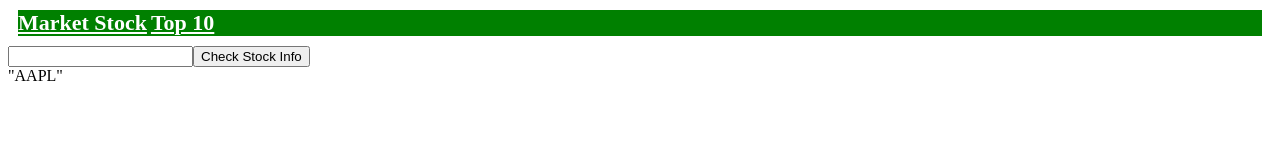
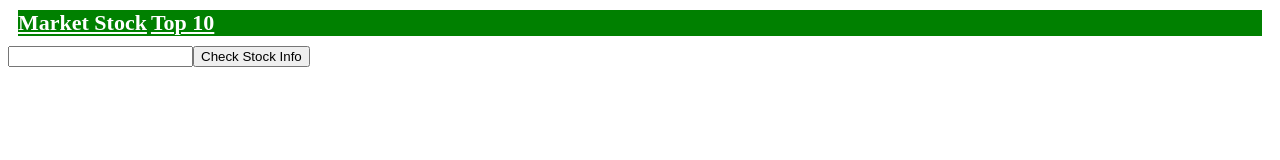
Before and after one commit to wanxuanh/marketstock, a React (Create React App) app: page / in a window 1280 px wide. Shown: the top 160 px of the page. Built offline with nearby package versions, Linux system fonts and the light colour scheme; a web font is replaced by a local one.

Commit message:
props key rectified

```diff
--- a/src/App.js
+++ b/src/App.js
@@ -46,8 +46,8 @@ function App() {
        </div>
       <Form handleSubmit={handleSubmit} />
       <StockInfo stocks={StockData} />
-      <div>{JSON.stringify(StockData)}</div>
       <Outlet />
+      {/* <div>{JSON.stringify(StockData)}</div> */}
     </div>
   );
 }
--- a/src/routes/StockInfo.js
+++ b/src/routes/StockInfo.js
@@ -2,8 +2,13 @@ import React from "react";
 
 function StockInfo(props) {
   console.log("props", props);
+
+  const stocks = props.stocks;
+console.log("stocks",stocks)
   return (
     <div>
+      {stocks ?
+      <h3>{stocks[0].close}</h3> : <div></div>}
      {/* <h1> Symbol: {props.stocks.meta.symbol} <br/>
       Currency: {props.stocks.meta.currency}<br/>
       Price: {props.stocks.values[0].open}</h1> */}
```
